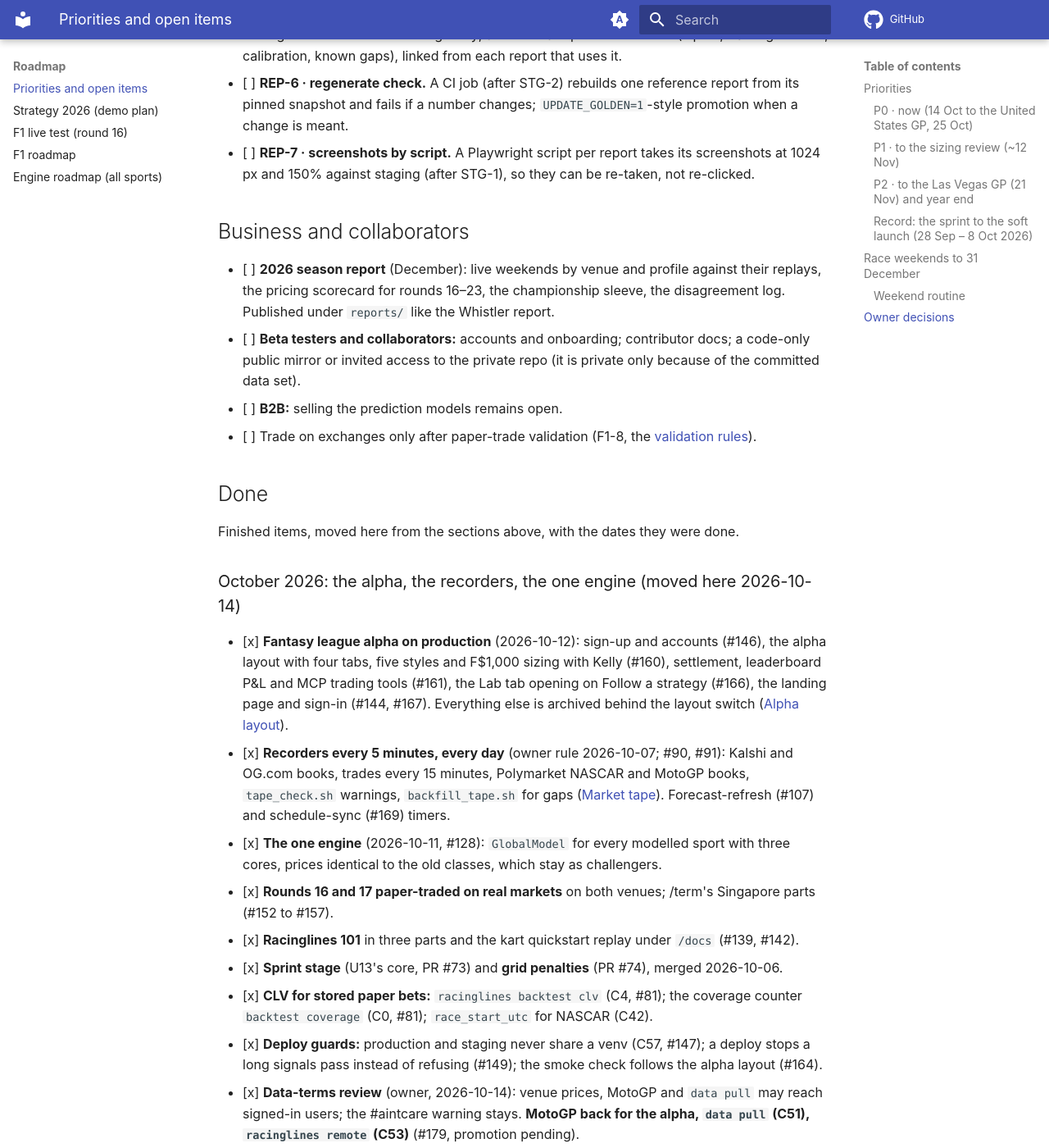
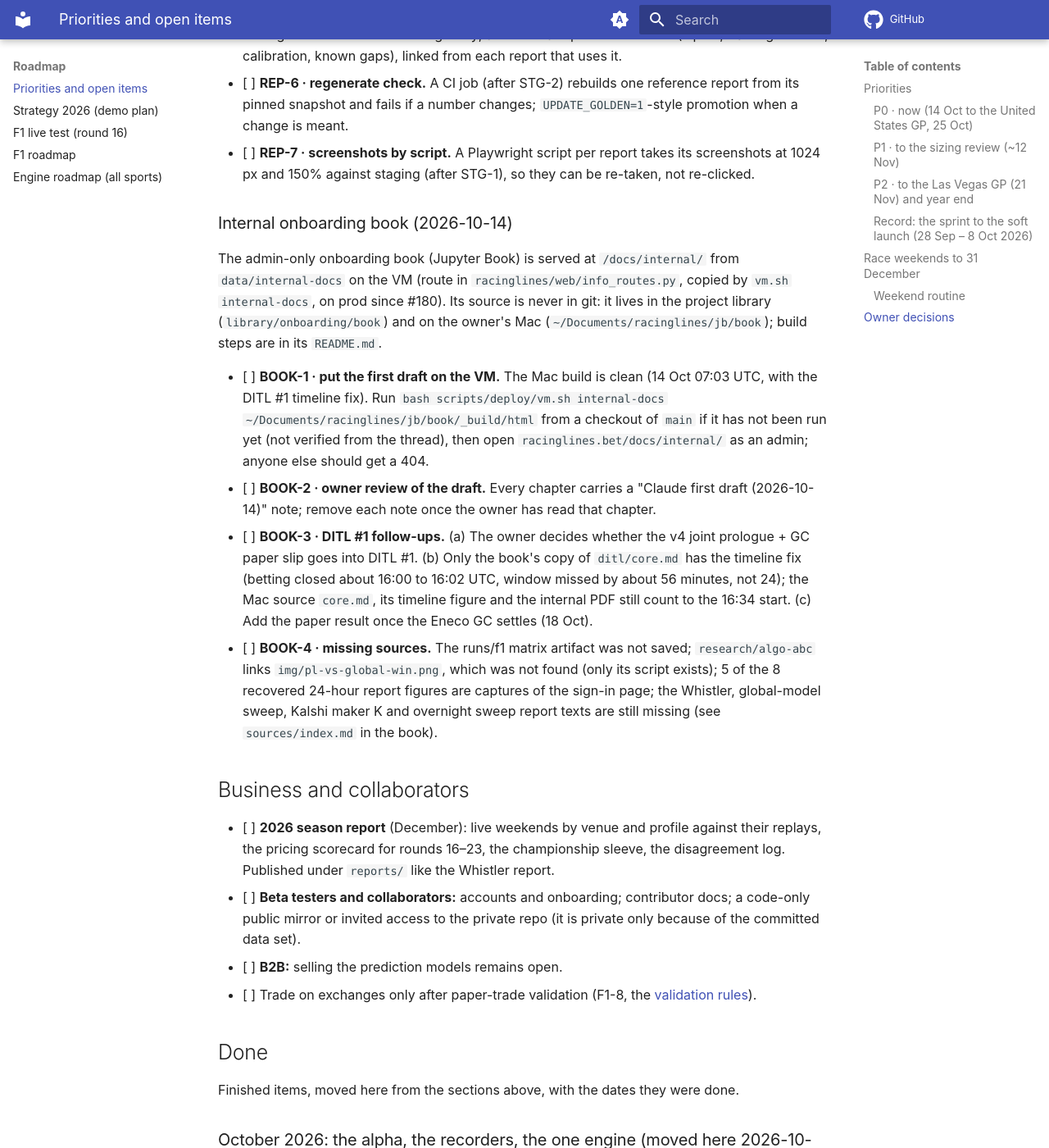
Before and after one commit to lalligagger/racinglines-public, an MkDocs documentation site: the page built from docs/todo.md, in a window 1280 px wide and 1400 px high, scrolled down 28177 px. Shown: the whole window at 82% size. Built offline with MkDocs 1.6.1 and Material for MkDocs 9.7.7, drawn with Linux system fonts in a browser that asks for light colours; comment, search, counter and statistics services are not loaded.

Commit message:
[docs] todo: track the internal onboarding book's open items (BOOK-1 to BOOK-4) (#196)
Claude-Session: https://claude.ai/code/session_01EhMsaBwrVvdb4Do2bvCiBH

Co-authored-by: Claude <noreply@anthropic.com>

```diff
--- a/docs/todo.md
+++ b/docs/todo.md
@@ -800,6 +800,28 @@ Recommendations, in order; the first two are cheap and can start with the next r
 - [ ] **REP-7 · screenshots by script.** A Playwright script per report takes its screenshots at 1024 px and
       150% against staging (after STG-1), so they can be re-taken, not re-clicked.
 
+### Internal onboarding book (2026-10-14)
+
+The admin-only onboarding book (Jupyter Book) is served at `/docs/internal/` from `data/internal-docs` on the VM
+(route in `racinglines/web/info_routes.py`, copied by `vm.sh internal-docs`, on prod since #180). Its source is
+never in git: it lives in the project library (`library/onboarding/book`) and on the owner's Mac
+(`~/Documents/racinglines/jb/book`); build steps are in its `README.md`.
+
+- [ ] **BOOK-1 · put the first draft on the VM.** The Mac build is clean (14 Oct 07:03 UTC, with the DITL #1
+      timeline fix). Run `bash scripts/deploy/vm.sh internal-docs ~/Documents/racinglines/jb/book/_build/html`
+      from a checkout of `main` if it has not been run yet (not verified from the thread), then open
+      `racinglines.bet/docs/internal/` as an admin; anyone else should get a 404.
+- [ ] **BOOK-2 · owner review of the draft.** Every chapter carries a "Claude first draft (2026-10-14)" note; remove
+      each note once the owner has read that chapter.
+- [ ] **BOOK-3 · DITL #1 follow-ups.** (a) The owner decides whether the v4 joint prologue + GC paper slip goes
+      into DITL #1. (b) Only the book's copy of `ditl/core.md` has the timeline fix (betting closed about 16:00 to
+      16:02 UTC, window missed by about 56 minutes, not 24); the Mac source `core.md`, its timeline figure and the
+      internal PDF still count to the 16:34 start. (c) Add the paper result once the Eneco GC settles (18 Oct).
+- [ ] **BOOK-4 · missing sources.** The runs/f1 matrix artifact was not saved; `research/algo-abc` links
+      `img/pl-vs-global-win.png`, which was not found (only its script exists); 5 of the 8 recovered 24-hour report
+      figures are captures of the sign-in page; the Whistler, global-model sweep, Kalshi maker K and overnight sweep
+      report texts are still missing (see `sources/index.md` in the book).
+
 ## Business and collaborators
 
 - [ ] **2026 season report** (December): live weekends by venue and profile against their replays, the
```
